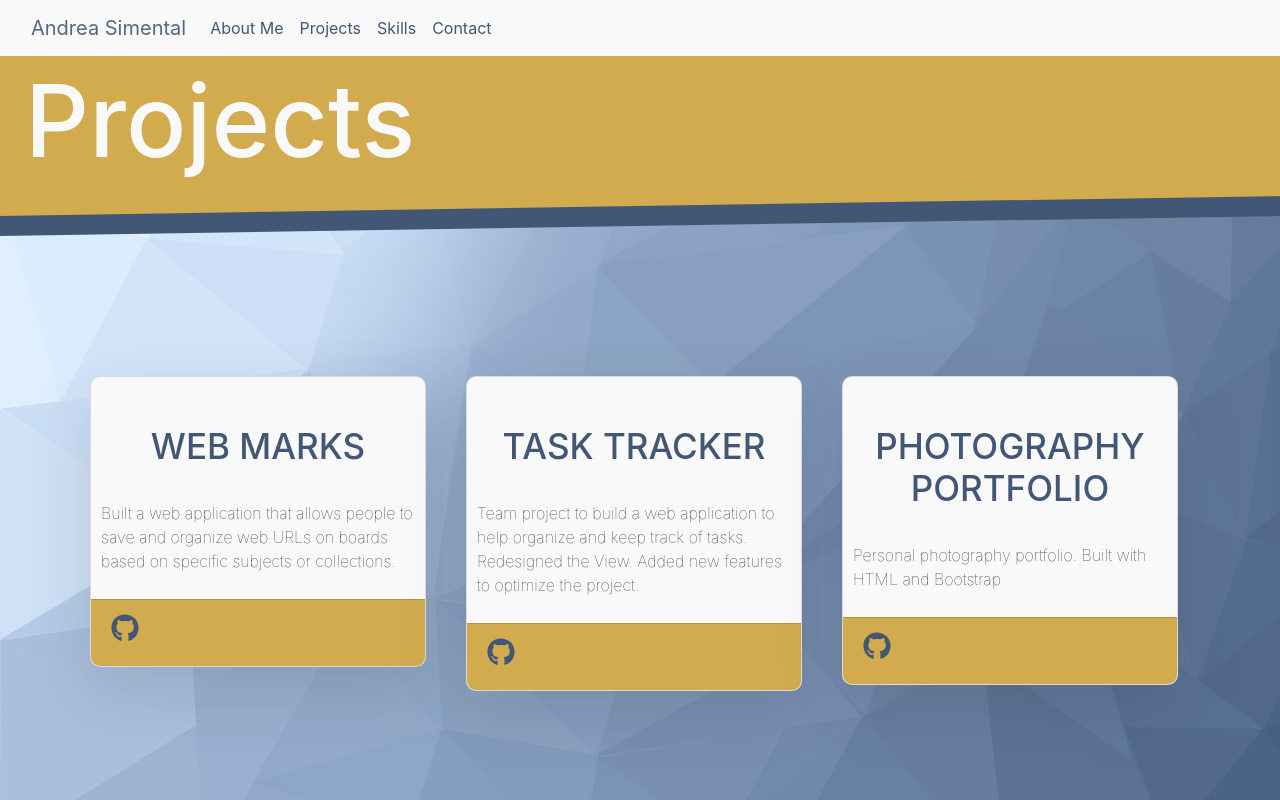
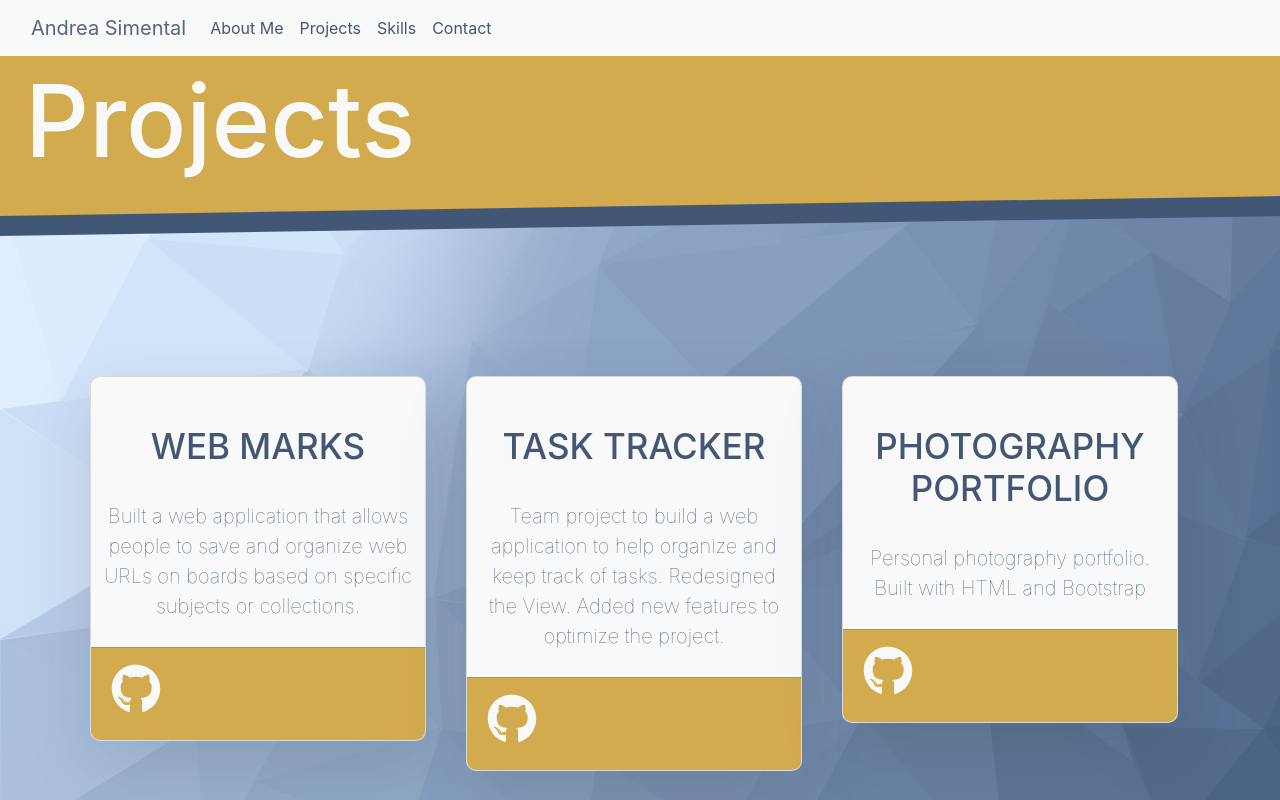
Before and after one commit to anlsim/anlsim.github.io, a React (Create React App) app: page /projects in a window 1280 px wide. Built offline with nearby package versions, Linux system fonts and the light colour scheme; grey boxes are pictures that could not be loaded.

Commit message:
styling projects

```diff
--- a/src/components/Project.js
+++ b/src/components/Project.js
@@ -14,16 +14,14 @@ const Project = ({title, description, linkUrl, imgUrl, gitUrl}) => (
                             <h1 className ='card-name'>{title}</h1>
                             <p className ='card-description'>{description}</p>
                     <div className= 'card-footer'>
-                        <div class="card-footer-social">
+
                             <h3>
-                                <a   href={gitUrl} target="blank">
+                                <a className="card-footer-icon"  href={gitUrl} target="blank">
                                 <FontAwesomeIcon icon={faGithub}/>
                                 </a>
                             </h3>
-                        </div>
-                        <div class="card-footer-social">
 
-                        </div>
+
                     </div>
                 </div>
             </div>
--- a/src/styles/Project.scss
+++ b/src/styles/Project.scss
@@ -27,7 +27,7 @@
   }
 
   &-img {
-    bwidth: 100%;
+    width: 100%;
     height: 100%;
     background-size: cover;
     background-position: center;
@@ -35,11 +35,19 @@
 
   &-description {
     font-weight: lighter;
-    font-size: 16px;
+    text-align: center;
+    color: $blue-pas;
+    font-size: 20px;
     padding: 10px;
   }
   &-footer{
     background-color: $yellow-pas;
+
+    &-icon{
+      color: $white-pas;
+      font-size: 50px;
+    }
+
   }
 
 }
```
